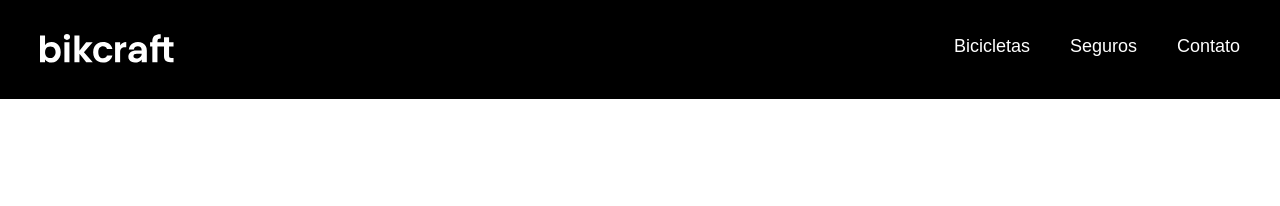
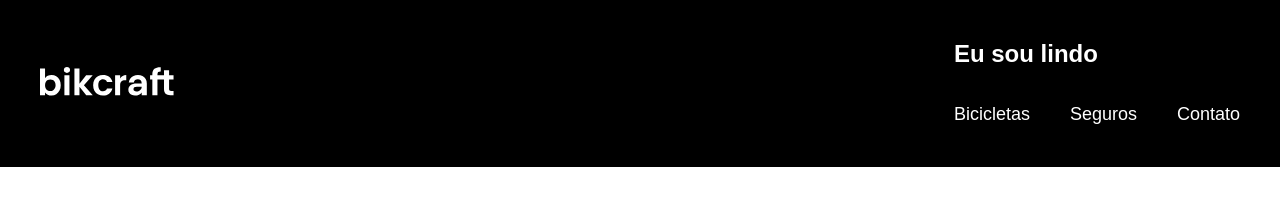
Before and after one commit to EugenioPatxelli/eugeniopatxelli.github.io, a plain HTML site: page index.html in a window 1280 px wide. Drawn offline with Linux system fonts and the light colour scheme.

Commit message:
commit-teste

```diff
--- a/index.html
+++ b/index.html
@@ -18,6 +18,7 @@
         <img src="./img/bikcraft.svg" alt="Bikcraft"> </a>
 
       <nav aria-label="primaria">
+        <h1 class="teste">Eu sou lindo</h1>
         <ul class="header-menu">
           <li><a href="./bicicletas.html">Bicicletas</a></li>
           <li><a href="./seguros.html">Seguros</a></li>
```
